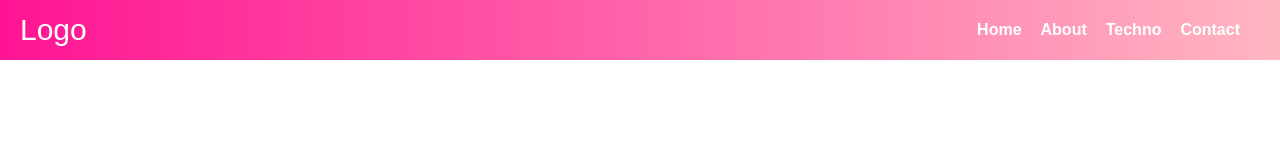
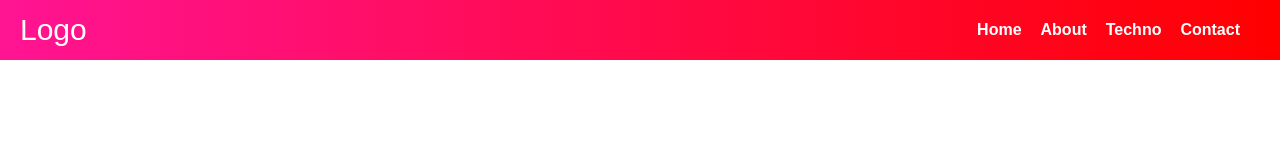
Before and after one commit to AkmaljonAkhmadov/shop, a plain HTML site: page index.html in a window 1280 px wide. Drawn offline with Linux system fonts and the light colour scheme.

Commit message:
Update main.css

```diff
--- a/CSS/main.css
+++ b/CSS/main.css
@@ -7,7 +7,7 @@
 .navbar {
     width: 100%;
     height: 60px;
-    background: linear-gradient(to right, deeppink, lightpink);
+    background: linear-gradient(to right, deeppink, red);
     display: flex;
     justify-content: space-between;
     align-items: center;
```
